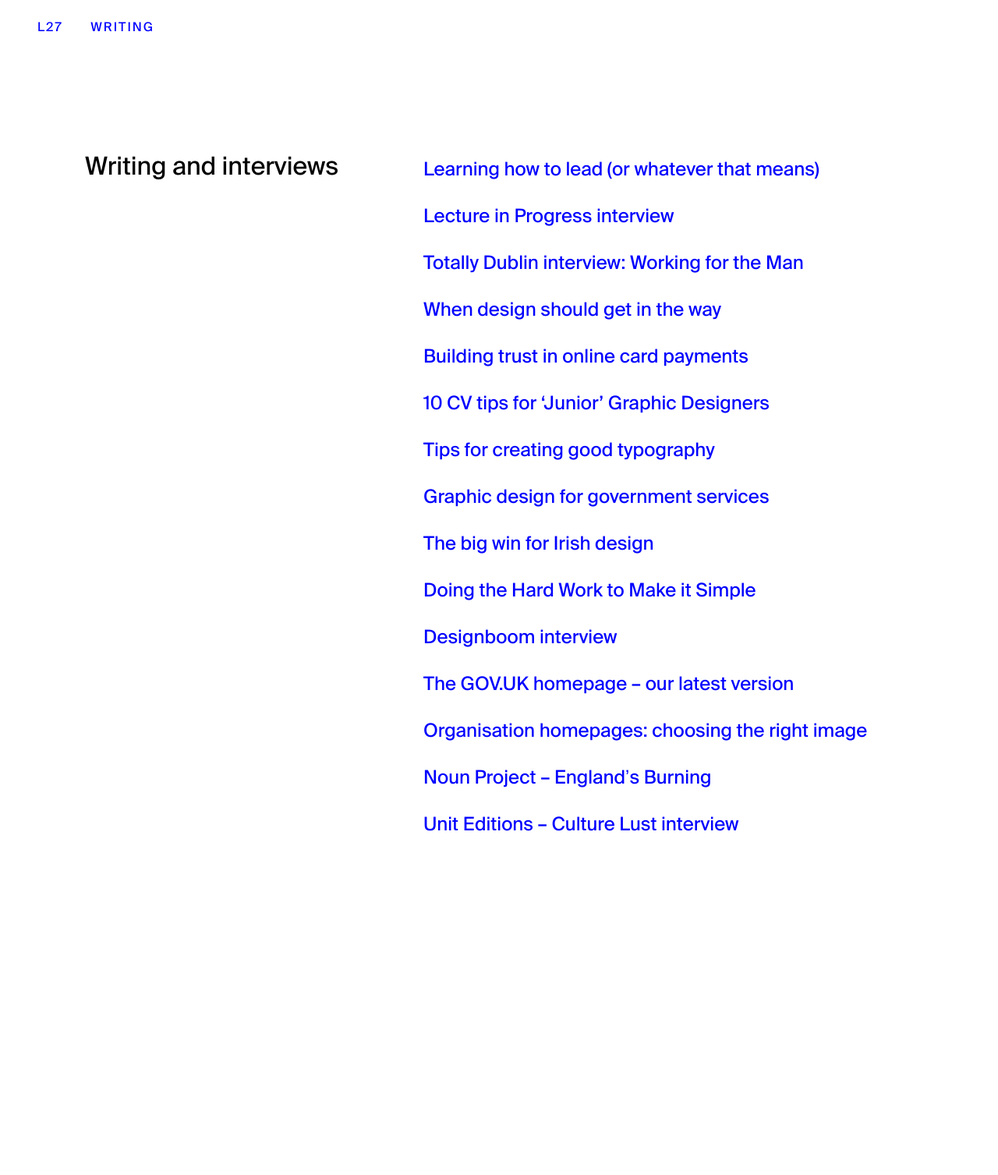
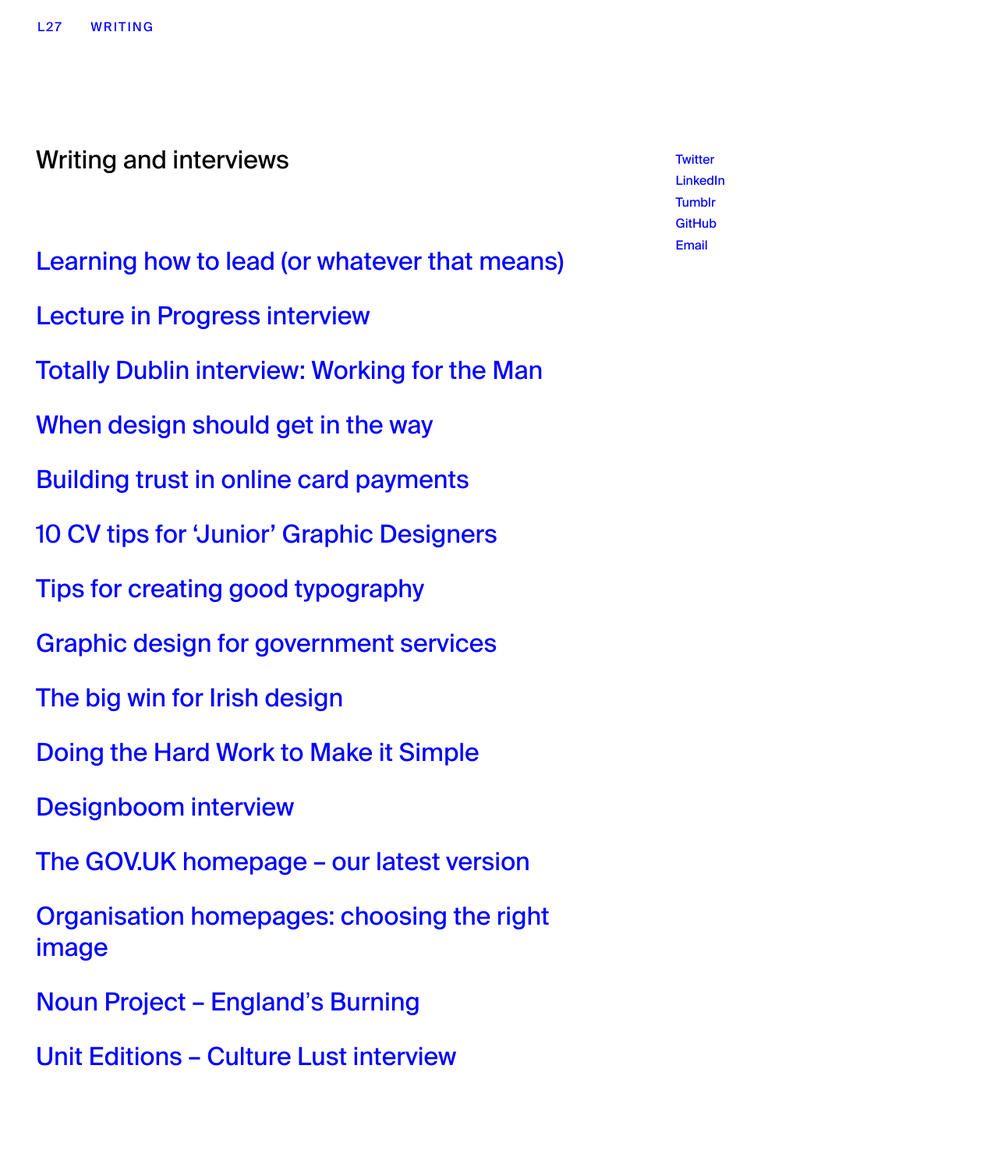
Before and after one commit to stephenjoe1/loft27design, a PHP site: page /writing.html in a window 1280 px wide. Shown: the whole page at 78% size. Before the commit the page ends 1066 px from the top, so only its background shows below. Run offline with PHP 8.4, Linux system fonts and the light colour scheme; some libraries are stand-ins or nearby versions.

Commit message:
style updates to writing page

```diff
--- a/css/main.css
+++ b/css/main.css
@@ -72,7 +72,7 @@ content: none;
 
 .main-section {
 	max-width: 1400px;
-	margin-left: 8%;
+	margin-left: 3%;
 /*	clear: both;*/
 	margin-bottom: 90px;
 }
@@ -80,7 +80,7 @@ content: none;
 .feature-big {
 	float:left;
 	width:60%;
-	margin-top: 15px;
+	margin-top: 0px;
 	margin-right: 45px;
 	margin-left: 0;
 	padding: 5px 0px;
@@ -139,9 +139,11 @@ content: none;
 }
 
 .project-intro h1 {
-	font-size: 90px;
-	line-height: 60px;
-	margin-bottom: 60px;
+	font-size: 84px;
+	line-height: 90px;
+	margin-top: 30px;
+	margin-bottom: 30px;
+	margin-left: 15%;
 	width:50%;
 }
 
@@ -151,7 +153,7 @@ content: none;
 	margin-bottom: 30px;
 	margin-top: 60px;
 	width:50%;
-	margin-left: 10%;
+	margin-left: 15%;
 	font-weight: 400;
 }
 
@@ -160,7 +162,7 @@ content: none;
 	line-height: 30px;
 	margin-bottom: 30px;
 	margin-top: 0px;
-	margin-left: 10%;
+	margin-left: 15%;
 	width:50%;
 }
 
@@ -229,13 +231,16 @@ content: none;
 }
 
 .list {
-	margin-bottom: 30px;
+	margin-top: 90px;
+	margin-bottom: 90px;
+
 }
 
 .list ul {
-	font-size: 24px;
-	line-height: 30px;
+	font-size: 32px;
+	line-height: 40px;
 	list-style-type: none;
+	padding-left: 0px;
 }
 
 .list li {
@@ -348,9 +353,6 @@ a:hover {
 }
 
 .project-intro h1 {
-	font-size: 90px;
-	line-height: 90px;
-	margin-bottom: 60px;
 	margin-left: 0%;
 	width:75%;
 }
@@ -391,7 +393,9 @@ a:hover {
 }
 
 /*// end*/
-
+.list ul {
+    padding-left: 0px;
+}
 
 }
 
@@ -453,6 +457,10 @@ a:hover {
 	padding: 5px 0px;
 }
 
+.list ul {
+    padding-left: 0px;
+}
+
 .right-aside ul {
 	padding-left: 0px;
 }
@@ -507,7 +515,6 @@ a:hover {
 
 /*// end*/
 
-
 }
 
 @media only screen and (max-width : 480px) {
@@ -520,22 +527,6 @@ a:hover {
 	padding-left: 10px;
 }
 
-/*#header-wrap {
-	max-width: 100%;
-	position: relative;
-	margin: 20px 20px 20px 20px;
-	overflow: hidden;
-}*/
-
-/*#menu {
-	z-index: 300;
-	float: right;
-	position: fixed;
-	font-size: 19px;
-	margin: 4% 2.5% 2.5% 50%;
-	color: red;
-	list-style-type: none;
-}*/
 
 .intro {
 	width:100%;
@@ -574,6 +565,7 @@ a:hover {
 	font-size: 40px;
 }
 
+
 .right-aside ul {
 	padding-left: 0px;
 }
--- a/index.html
+++ b/index.html
@@ -19,7 +19,7 @@
 		</div>
 		<div class="main-section">
 			<div class="intro">
- 				<h1>I work for the <a href="https://www.gov.uk/design-principles">Government Digital Service</a>.</h1>
+ 				<h1 class="big-heading">I work for the <a href="https://www.gov.uk/design-principles">Government Digital Service</a>.</h1>
  				<p class="lede">
  				I'm currently Head of Design for a programme of work called Government as a Platform – building a set of shared products that make services easier to create and cheaper to run. Prior to that I helped design <a href="https://www.gov.uk">GOV.UK</a>, winner of <a href="http://www.bbc.co.uk/news/entertainment-arts-22164715">Design of the Year</a> and a D&AD black pencil.<p>
 
--- a/project-govuk.html
+++ b/project-govuk.html
@@ -33,6 +33,7 @@
 					<p>We’re government so we have to design for everybody. Understanding the context of how people use the site is very important. People use it daily in parts of the country with slow internet speeds and on old browsers. We support those users by making it quick and easy for them to access the information they need.</p>
 					<p>GOV.UK is used by people of all backgrounds and digital skills. That greatly influenced the inclusive design language and content style we developed.</p>
 			<img src="images/govuk-03.jpg">
+			<img src="images/govuk-04.jpg">
 			</div>
 
 			<div class="project-intro">
--- a/writing.html
+++ b/writing.html
@@ -17,12 +17,12 @@
 					</ul>
 				</div>
 		</div>
+
+
 		<div class="main-section">
-			<div class="right-aside">
-				<h1 class="big-heading">Writing and interviews</h1>
-			</div>
-		<div class="feature-big">
-			<div class="list">
+			<div class="intro">
+ 				<h1 class="big-heading">Writing and interviews</h1>
+ 				<div class="list">
 				<ul>
 					<li><a href="https://medium.com/@loft27design/learning-how-to-lead-or-whatever-that-means-24af8993e007">Learning how to lead (or whatever that means)</a></li>
 					<li><a href="https://lectureinprogress.com/journal/stephen-mccarthy">Lecture in Progress interview</a></li>
@@ -42,7 +42,21 @@
 				</ul>
 			</div>
 		</div>
-	</div>
+
+
+			<div class="right-aside">
+				<ul>
+					<li><a href="https://twitter.com/loft27design">Twitter<a></li>
+					<li><a href="https://uk.linkedin.com/in/stephen-mccarthy-0aa09810">LinkedIn<a></li>
+					<li><a href="http://www.loft27design.tumblr.com/">Tumblr<a></li>
+					<li><a href="https://github.com/stephenjoe1">GitHub<a></li>
+					<li><a class="email" href="mailto:loft27design@gmail.com">
+					Email</a></li>
+				</ul>
+			</div>
+		</div>
+
+
 	<!-- <div class="main-section">
 			<div class="right-aside">
 				<h1 class="big-heading">Talks and lectures</h1>
@@ -63,7 +77,6 @@
 	</div> -->
 
 	<script src="http://ajax.googleapis.com/ajax/libs/jquery/1.10.1/jquery.min.js"></script>
-
 	<script src="js/main.js"></script>
 </body>
 
```
Also changed, not shown: images/govuk-04.jpg (added), 1 other file.
